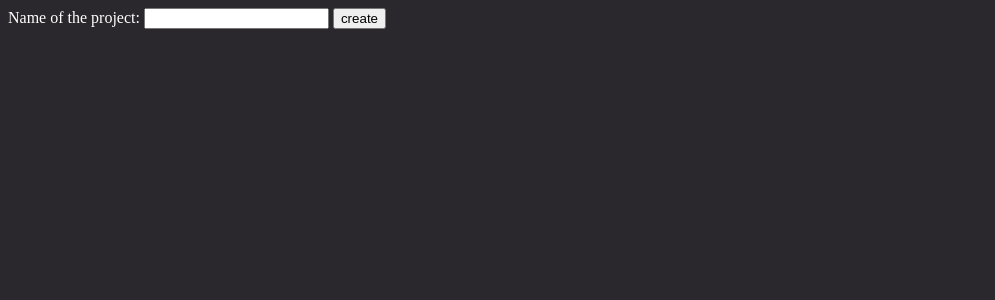
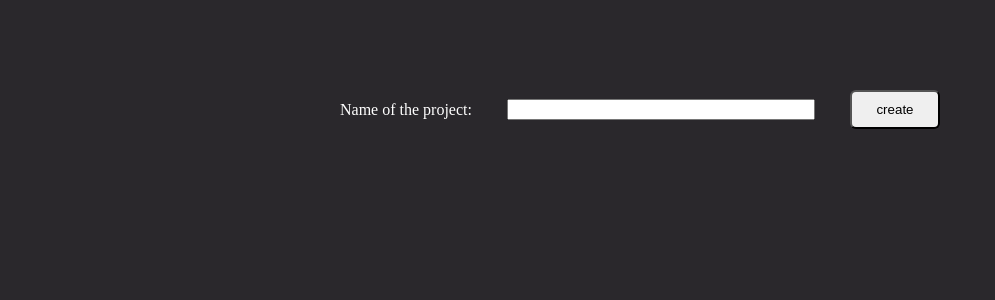
Before and after one commit to lordsha0/consilium, a Flask app: page /project in a window 1280 px wide. Shown: the top 300 px of the page, without its empty margins (0-995 px from the left). Run offline with Flask 2, Linux system fonts and the light colour scheme.

Commit message:
added css classes on both forms

```diff
--- a/templates/newProject.html
+++ b/templates/newProject.html
@@ -1,9 +1,9 @@
 {% extends "base.html" %}
 
 {% block content %}
-<form action="/addProject" method="post">
+<form class="form__project" action="/addProject" method="post">
     <label for="name">Name of the project: </label>
-    <input type="text" name="name" id="name">
-    <button type="submit">create</button>
+    <input class="name__project" type="text" name="name" id="name">
+    <button class="button" type="submit">create</button>
 </form>
 {% endblock %}
--- a/templates/newTask.html
+++ b/templates/newTask.html
@@ -1,9 +1,9 @@
 {% extends "base.html" %}
 
 {% block content %}
-<form action="/addTask" method="post" id="taskForm">
+<form class="form__task" action="/addTask" method="post" id="taskForm">
     <label for="description">Description:</label><textarea form="taskForm" name="description" id="description" cols="30" rows="10"></textarea>
     <input type="hidden" name="project" value="{{ project }}">
-    <button type="submit">create</button>
+    <button class="button" type="submit">create</button>
 </form>
 {% endblock %}
```
